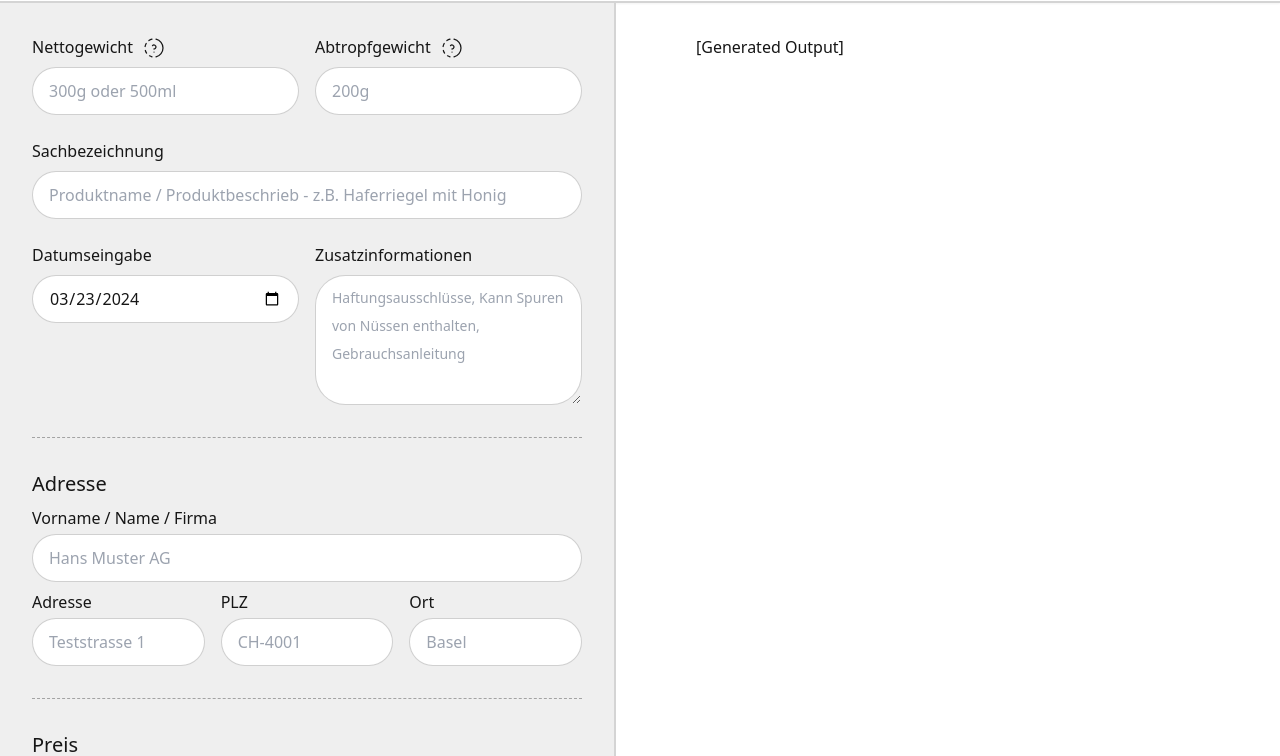
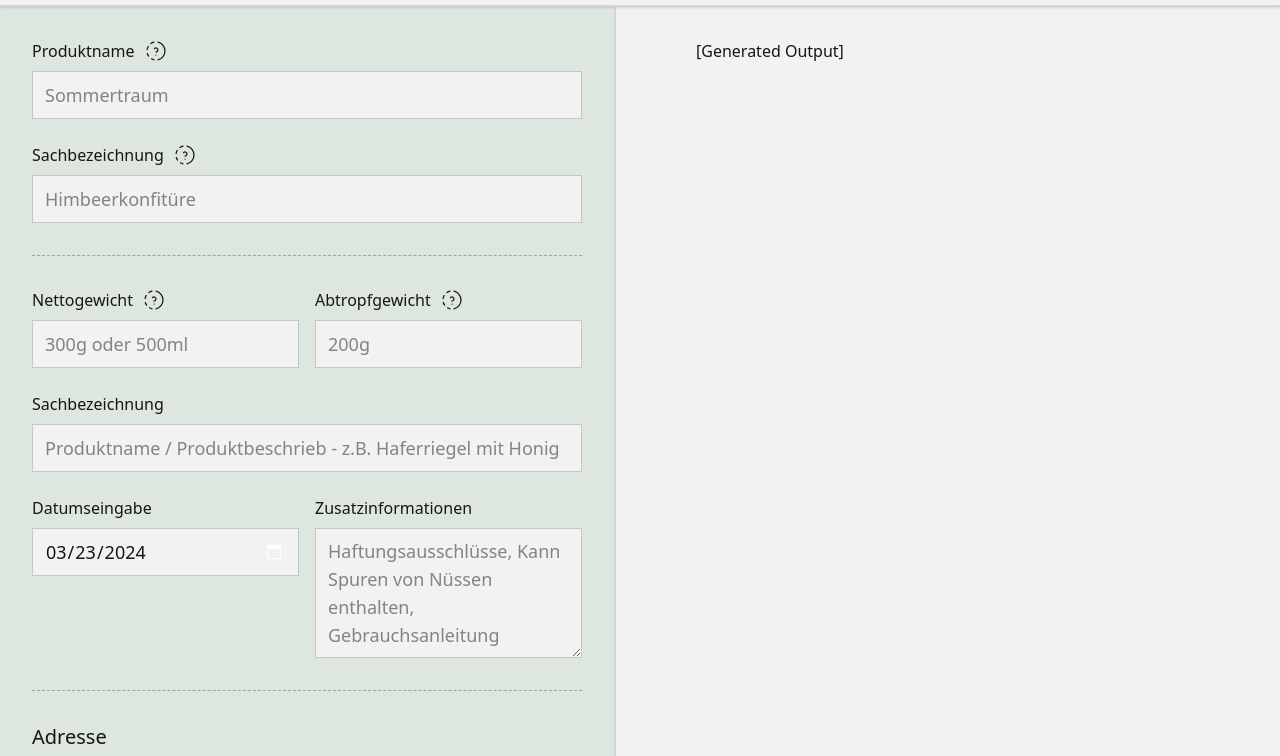
Before and after one commit to bar9/open-farming-hackdays-label-creator, a website: page template.html in a window 1280 px wide. Shown: the part 75-831 px from the top of the page. Drawn offline with nearby package versions, Linux system fonts and the light colour scheme; files that its build step writes are made by us from their sources.

Commit message:
tailwind update v4, daisyui update v5, template wip

```diff
--- a/input.css
+++ b/input.css
@@ -1,3 +1,38 @@
-@tailwind base;
-@tailwind components;
-@tailwind utilities;
+@import "tailwindcss";
+@plugin "daisyui";
+
+
+@plugin "daisyui/theme" {
+    name: "labelcreator";
+    default: true;
+    prefersdark: true;
+    color-scheme: "dark";
+    --color-base-100: oklch(96% 0.001 286.375);
+    --color-base-200: oklch(97% 0 0);
+    --color-base-300: oklch(92% 0 0);
+    --color-base-content: oklch(20% 0 0);
+    --color-primary: oklch(59% 0.145 163.225);
+    --color-primary-content: oklch(100% 0 0);
+    --color-secondary: oklch(89% 0.196 126.665);
+    --color-secondary-content: oklch(0% 0 0);
+    --color-accent: oklch(58% 0.233 277.117);
+    --color-accent-content: oklch(98% 0.022 95.277);
+    --color-neutral: oklch(96% 0.001 286.375);
+    --color-neutral-content: oklch(98% 0 0);
+    --color-info: oklch(88% 0.059 254.128);
+    --color-info-content: oklch(28% 0.091 267.935);
+    --color-success: oklch(76% 0.177 163.223);
+    --color-success-content: oklch(27% 0.072 132.109);
+    --color-warning: oklch(87% 0.169 91.605);
+    --color-warning-content: oklch(28% 0.066 53.813);
+    --color-error: oklch(63% 0.237 25.331);
+    --color-error-content: oklch(100% 0 0);
+    --radius-selector: 0rem;
+    --radius-field: 0rem;
+    --radius-box: 0rem;
+    --size-selector: 0.25rem;
+    --size-field: 0.25rem;
+    --border: 1px;
+    --depth: 0;
+    --noise: 0;
+  }
--- a/tailwind.config.js
+++ b/tailwind.config.js
@@ -10,46 +10,14 @@ module.exports = {
         extend: {},
         container: {
             center: true,
-        }
+        },
     },
     plugins: [
         require("daisyui"),
         require('@tailwindcss/typography'),
     ],
+    darkMode: "false",
     daisyui: {
-        themes: [
-            // "light",
-            // "dark",
-            // "cupcake",
-            // "bumblebee",
-            // "emerald",
-            // "corporate",
-            // "synthwave",
-            // "retro",
-            // "cyberpunk",
-            // "valentine",
-            // "halloween",
-            // "garden",
-            // "forest",
-            // "aqua",
-            // "lofi",
-            "pastel",
-            // "fantasy",
-            // "wireframe",
-            // "black",
-            // "luxury",
-            // "dracula",
-            // "cmyk",
-            // "autumn",
-            // "business",
-            // "acid",
-            // "lemonade",
-            // "night",
-            // "coffee",
-            // "winter",
-            // "dim",
-            // "nord",
-            // "sunset",
-        ],
+        themes: [],
     },
 }
--- a/template.html
+++ b/template.html
@@ -1,52 +1,18 @@
 <!DOCTYPE html>
-<html lang="en">
+<html lang="de" data-theme="labelcreator">
 
 <head>
     <title>Home</title>
     <meta charset="UTF-8" />
     <meta name="viewport" content="width=device-width, initial-scale=1.0" />
-    <script src="https://cdn.tailwindcss.com"></script>
+    <link href="./assets/tailwind.css" rel="stylesheet" type="text/css" />
+</head>
 
-    <style>
-        [data-theme=pastel] {
-            --color-base-100: oklch(98% 0 0);
-            --color-base-200: oklch(97% 0 0);
-            --color-base-300: oklch(92% 0 0);
-            --color-base-content: oklch(20% 0 0);
-            --color-primary: oklch(0% 0 0);
-            --color-primary-content: oklch(100% 0 0);
-            --color-secondary: oklch(76% 0.233 130.85);
-            --color-secondary-content: oklch(0% 0 0);
-            --color-accent: oklch(69% 0.17 162.48);
-            --color-accent-content: oklch(98% 0.022 95.277);
-            --color-neutral: oklch(14% 0 0);
-            --color-neutral-content: oklch(98% 0 0);
-            --color-info: oklch(80% 0.105 251.813);
-            --color-info-content: oklch(28% 0.091 267.935);
-            --color-success: oklch(72% 0.219 149.579);
-            --color-success-content: oklch(27% 0.072 132.109);
-            --color-warning: oklch(82% 0.189 84.429);
-            --color-warning-content: oklch(28% 0.066 53.813);
-            --color-error: oklch(63% 0.237 25.331);
-            --color-error-content: oklch(100% 0 0);
-            --radius-selector: 0rem;
-            --radius-field: 0rem;
-            --radius-box: 0rem;
-            --size-selector: 0.21875rem;
-            --size-field: 0.25rem;
-            --border: 1px;
-            --depth: 0;
-            --noise: 1;
-        }
-    </style>
-    <link href="https://cdn.jsdelivr.net/npm/daisyui@4.8.0/dist/full.min.css" rel="stylesheet" type="text/css" />
-</head>
-<body data-theme="pastel" class="min-h-screen">
-
+<body class="min-h-screen">
     <!-- navbar -->
-    <div class="border-b-2 shadow-sm navbar bg-base-100 border-neutral-300">
+    <div class="border-b-2 shadow-sm navbar border-neutral-300">
         <div class="flex-1">
-            <a class="flex flex-wrap items-center gap-2 p-4 text-xl">
+            <a class="flex flex-wrap items-center gap-2 p-4 text-2xl text-primary">
                 <svg xmlns="http://www.w3.org/2000/svg" width="24" height="24" viewBox="0 0 24 24" fill="none"
                     stroke="currentColor" stroke-width="2" stroke-linecap="round" stroke-linejoin="round"
                     class="icon icon-tabler icons-tabler-outline icon-tabler-checkup-list">
@@ -60,9 +26,9 @@
                 <span>LMK Creator | Lebensmittelkennzeichnung</span></a>
         </div>
         <div class="flex-none">
-            <ul class="px-1 menu menu-horizontal">
+            <ul class="gap-4 px-1 menu menu-horizontal">
                 <li>
-                    <a class="flex flex-wrap gap-2" href="#">
+                    <a class="flex flex-wrap gap-2 btn" href="#">
                         <svg class="icon icon-tabler icons-tabler-outline icon-tabler-copy"
                             xmlns="http://www.w3.org/2000/svg" width="16" height="16" viewBox="0 0 24 24" fill="none"
                             stroke="currentColor" stroke-width="2" stroke-linecap="round" stroke-linejoin="round">
@@ -76,7 +42,7 @@
                     </a>
                 </li>
                 <li>
-                    <a class="flex flex-wrap gap-2" href="#">
+                    <a class="flex flex-wrap gap-2 btn" href="#">
                         <svg xmlns="http://www.w3.org/2000/svg" width="24" height="24" viewBox="0 0 24 24" fill="none"
                             stroke="currentColor" stroke-width="2" stroke-linecap="round" stroke-linejoin="round"
                             class="icon icon-tabler icons-tabler-outline icon-tabler-adjustments-horizontal">
@@ -98,9 +64,60 @@
         </div>
     </div>
 
-    <!-- components -->
+    <!-- input components -->
     <main class="grid grid-cols-1 gap-12 md:grid-cols-2">
-        <div class="flex flex-col min-h-screen gap-6 p-8 pb-12 border-r-2 border-neutral-300 bg-[#efefef]">
+        <div class="flex flex-col min-h-screen gap-6 p-8 pb-12 border-r-2 border-neutral-300 bg-[#dde7df]">
+
+            <!-- 1 column text input -->
+            <!-- label + button als separate elemente! -> nicht html 5 valid wenn button inside <label> tag.. -->
+            <div class="flex flex-col gap-2">
+                <div class="flex gap-2">
+                    <label class="flex items-center">Produktname</label>
+                    <button class="p-0 btn btn-xs btn-ghost hover:bg-transparent" data-dioxus-id="65">
+                        <svg xmlns="http://www.w3.org/2000/svg" width="24" height="24" viewBox="0 0 24 24"
+                            fill="none" stroke="currentColor" stroke-width="1.25" stroke-linecap="round"
+                            stroke-linejoin="round"
+                            class="w-6 h-6 icon icon-tabler icons-tabler-outline icon-tabler-progress-help">
+                            <path stroke="none" d="M0 0h24v24H0z" fill="none" />
+                            <path d="M12 16v.01" />
+                            <path d="M12 13a2 2 0 0 0 .914 -3.782a1.98 1.98 0 0 0 -2.414 .483" />
+                            <path d="M10 20.777a8.942 8.942 0 0 1 -2.48 -.969" />
+                            <path d="M14 3.223a9.003 9.003 0 0 1 0 17.554" />
+                            <path d="M4.579 17.093a8.961 8.961 0 0 1 -1.227 -2.592" />
+                            <path d="M3.124 10.5c.16 -.95 .468 -1.85 .9 -2.675l.169 -.305" />
+                            <path d="M6.907 4.579a8.954 8.954 0 0 1 3.093 -1.356" />
+                        </svg>
+                    </button>
+                </div>
+                <input class="w-full input input-lg input-bordered" type="text" placeholder="Sommertraum" data-dioxus-id="64">
+            </div>
+
+            <div class="flex flex-col gap-2">
+                <div class="flex gap-2">
+                    <label class="flex items-center">Sachbezeichnung</label>
+                    <button class="p-0 btn btn-xs btn-ghost hover:bg-transparent" data-dioxus-id="65">
+                        <svg xmlns="http://www.w3.org/2000/svg" width="24" height="24" viewBox="0 0 24 24"
+                            fill="none" stroke="currentColor" stroke-width="1.25" stroke-linecap="round"
+                            stroke-linejoin="round"
+                            class="w-6 h-6 icon icon-tabler icons-tabler-outline icon-tabler-progress-help">
+                            <path stroke="none" d="M0 0h24v24H0z" fill="none" />
+                            <path d="M12 16v.01" />
+                            <path d="M12 13a2 2 0 0 0 .914 -3.782a1.98 1.98 0 0 0 -2.414 .483" />
+                            <path d="M10 20.777a8.942 8.942 0 0 1 -2.48 -.969" />
+                            <path d="M14 3.223a9.003 9.003 0 0 1 0 17.554" />
+                            <path d="M4.579 17.093a8.961 8.961 0 0 1 -1.227 -2.592" />
+                            <path d="M3.124 10.5c.16 -.95 .468 -1.85 .9 -2.675l.169 -.305" />
+                            <path d="M6.907 4.579a8.954 8.954 0 0 1 3.093 -1.356" />
+                        </svg>
+                    </button>
+                </div>
+                <input class="w-full input input-lg input-bordered" type="text" placeholder="Himbeerkonfitüre" data-dioxus-id="64">
+            </div>
+
+            <!-- divider line layout -->
+            <hr class="my-2 border-dashed border-neutral-400" />
+
+            <!-- 2 column text input -> grid-cols-2 wrapper -->
             <div class="grid grid-cols-2 gap-4">
                 <div class="flex flex-col gap-2">
                     <div class="flex gap-2">
@@ -122,8 +139,7 @@
                             </svg>
                         </button>
                     </div>
-                    <input class="w-full input input-bordered" type="text" placeholder="300g oder 500ml"
-                        data-dioxus-id="64">
+                    <input class="w-full input input-lg input-bordered" type="text" placeholder="300g oder 500ml" data-dioxus-id="64">
                 </div>
                 <div class="flex flex-col gap-2">
                     <div class="flex gap-2">
@@ -145,7 +161,7 @@
                             </svg>
                         </button>
                     </div>
-                    <input class="w-full bg-white input input-bordered" type="text" placeholder="200g"
+                    <input class="w-full input input-lg input-bordered" type="text" placeholder="200g"
                         data-dioxus-id="58">
                 </div>
             </div>
@@ -155,58 +171,66 @@
                 <label class="flex flex-col gap-2">
                     Sachbezeichnung
                     <input type="text" placeholder="Produktname / Produktbeschrieb - z.B. Haferriegel mit Honig"
-                        class="w-full input input-bordered" />
+                        class="w-full input input-lg input-bordered" />
                 </label>
             </div>
             <div class="grid grid-cols-2 gap-4">
                 <div>
                     <div class="flex flex-col gap-2">
                         <label>Datumseingabe</label>
-                        <input class="w-full input input-bordered" type="date" id="haltbarBis" name="haltbarBis"
-                            value="2024-03-23" min="2024-03-23" max="2028-03-23" />
+                        <input class="w-full input input-lg input-bordered" type="date" id="haltbarBis"
+                            name="haltbarBis" value="2024-03-23" min="2024-03-23" max="2028-03-23" />
                     </div>
                 </div>
                 <div>
                     <div class="flex flex-col gap-2">
                         <label>Zusatzinformationen</label>
-                        <textarea class="w-full textarea textarea-bordered" rows="4"
+                        <textarea class="w-full text-lg textarea textarea-bordered" rows="4"
                             placeholder="Haftungsausschlüsse, Kann Spuren von Nüssen enthalten, Gebrauchsanleitung"></textarea>
                     </div>
                 </div>
             </div>
-            <hr class="my-2 border-dashed border-1 border-neutral-400" />
+            <hr class="my-2 border-dashed border-neutral-400" />
             <div class="flex flex-col">
-                <h4 class="mb-2 text-xl">Adresse</h4>
+
+                <!-- block label für einen abschnitt -->
+                <h4 class="mb-2 text-xl font-light">Adresse</h4>
+
                 <div class="flex flex-col gap-1 mb-2">
                     <label>Vorname / Name / Firma</label>
-                    <input type="text" placeholder="Hans Muster AG" value="" class="w-full input input-bordered" />
+                    <input type="text" placeholder="Hans Muster AG" value=""
+                        class="w-full input input-lg input-bordered" />
                 </div>
                 <div class="grid grid-cols-3 gap-4">
                     <div class="flex flex-col gap-1">
                         <label>Adresse</label>
-                        <input type="text" placeholder="Teststrasse 1" value="" class="w-full input input-bordered" />
+                        <input type="text" placeholder="Teststrasse 1" value=""
+                            class="w-full input input-lg input-bordered" />
                     </div>
                     <div class="flex flex-col gap-1">
                         <label>PLZ</label>
-                        <input type="text" placeholder="CH-4001" value="" class="w-full input input-bordered" />
+                        <input type="text" placeholder="CH-4001" value=""
+                            class="w-full input input-lg input-bordered" />
                     </div>
                     <div class="flex flex-col gap-1">
                         <label>Ort</label>
-                        <input type="text" placeholder="Basel" value="" class="w-full input input-bordered" />
+                        <input type="text" placeholder="Basel" value="" class="w-full input input-lg input-bordered" />
                     </div>
                 </div>
             </div>
-            <hr class="my-2 border-dashed border-1 border-neutral-400" />
+            <hr class="my-2 border-dashed border-neutral-400" />
             <div class="flex flex-col">
-                <h4 class="mb-2 text-xl">Preis</h4>
+                <h4 class="mb-2 text-xl font-light">Preis</h4>
                 <div class="grid grid-cols-2 gap-4">
                     <div class="flex flex-col gap-2">
                         <label class="text-sm">Preis pro 100g</label>
-                        <input type="text" placeholder="Teststrasse 1" value="" class="w-full input input-bordered" />
+                        <input type="text" placeholder="Teststrasse 1" value=""
+                            class="w-full input input-lg input-bordered" />
                     </div>
                     <div class="flex flex-col gap-2">
                         <label class="text-sm">Preis Total</label>
-                        <input type="text" placeholder="CH-4001" value="" class="w-full input input-bordered" />
+                        <input type="text" placeholder="CH-4001" value=""
+                            class="w-full input input-lg input-bordered" />
                     </div>
                 </div>
             </div>
@@ -226,11 +250,18 @@
 
     <!-- impressum as modal -->
     <dialog id="impressumModal" class="modal">
-        <div class="flex flex-col items-center justify-center modal-box w-[100%] max-w-none max-h-none h-full rounded-none relative">
+        <div
+            class="flex flex-col items-center justify-center modal-box w-[100%] max-w-none max-h-none h-full rounded-none relative">
             <div class="absolute top-1 right-1">
                 <form method="dialog">
                     <button class="outline-none btn btn-ghost hover:bg-transparent">
-                        <svg  xmlns="http://www.w3.org/2000/svg"  width="24"  height="24"  viewBox="0 0 24 24"  fill="none"  stroke="currentColor"  stroke-width="2"  stroke-linecap="round"  stroke-linejoin="round"  class="icon icon-tabler icons-tabler-outline icon-tabler-x"><path stroke="none" d="M0 0h24v24H0z" fill="none"/><path d="M18 6l-12 12" /><path d="M6 6l12 12" /></svg>
+                        <svg xmlns="http://www.w3.org/2000/svg" width="24" height="24" viewBox="0 0 24 24" fill="none"
+                            stroke="currentColor" stroke-width="2" stroke-linecap="round" stroke-linejoin="round"
+                            class="icon icon-tabler icons-tabler-outline icon-tabler-x">
+                            <path stroke="none" d="M0 0h24v24H0z" fill="none" />
+                            <path d="M18 6l-12 12" />
+                            <path d="M6 6l12 12" />
+                        </svg>
                     </button>
                 </form>
             </div>
```
Also changed, not shown: package.json (+7 -4 lines), 1 other file.
